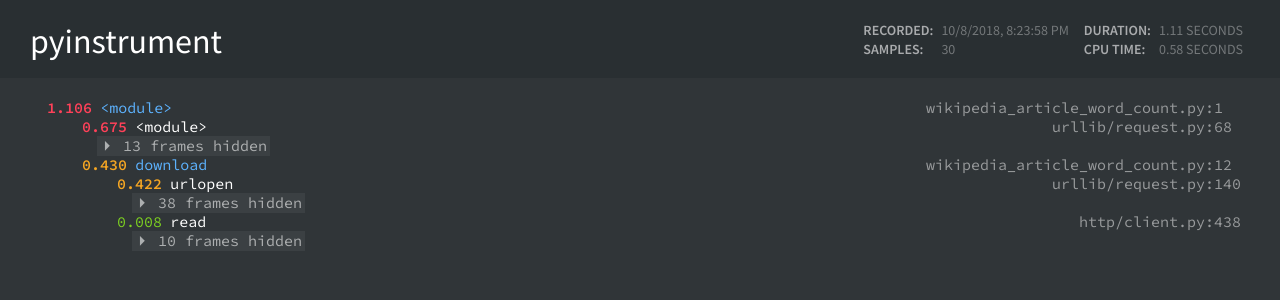
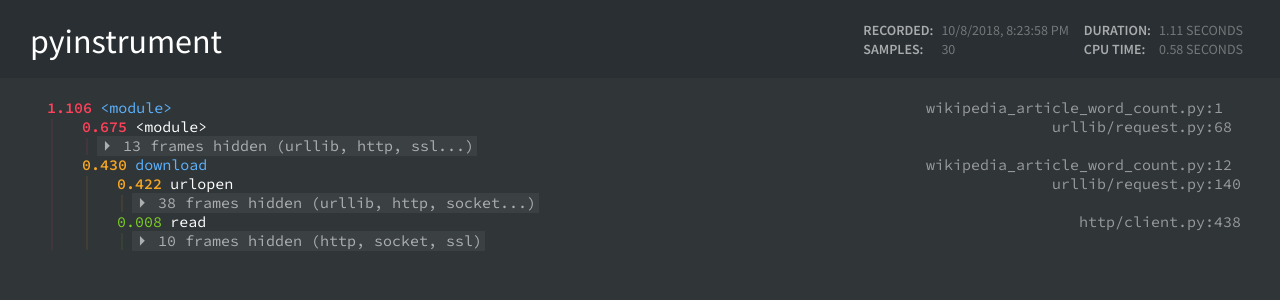
Before and after one commit to joerick/pyinstrument, a Vue app in the folder html_renderer/: page / in a window 1280 px wide. Shown: the top 300 px of the page. Built offline with nearby package versions, Linux system fonts and the light colour scheme.

Commit message:
Frame group button shows libraries, and some visual improvements

```diff
--- a/html_renderer/src/Frame.vue
+++ b/html_renderer/src/Frame.vue
@@ -6,7 +6,7 @@
 
       <div class="frame-description" v-if="isVisible"
            :style="{paddingLeft: `${indent*35}px`}"
-           @click="childrenVisible = !childrenVisible">
+           @click.prevent.stop="childrenVisible = !childrenVisible">
         <div class="frame-triangle"
              :class="{rotate: childrenVisible}"
              :style="{visibility: frame.children.length > 0 ? 'visible': 'hidden'}">
@@ -17,6 +17,7 @@
           {{formattedTime}}
         </div>
         <div class="name">{{frame.function}}</div>
+        <div class="spacer" style="flex: 1"></div>
         <div class="code-position">
           {{codePosition}}
         </div>
@@ -31,6 +32,7 @@
             <svg width="6" height="10" xmlns="http://www.w3.org/2000/svg"><path d="M.937-.016L5.793 4.84.937 9.696z" fill="#FFF" fill-rule="evenodd" fill-opacity=".582"/></svg>
           </div>
           {{frame.group.frames.length}} frames hidden
+          ({{groupLibrarySummary}})
         </div>
       </div>
 
@@ -42,13 +44,12 @@
              :frame="child"
              :indent="indent + (isVisible ? 1 : 0)" />
     </div>
-    <div class="visual-guide" :style="{left: `${indent*35 + 6}px`,
+    <div class="visual-guide" :style="{left: `${indent*35 + 21}px`,
                                        backgroundColor: timeStyle.color}"></div>
   </div>
 </template>
 
 <script>
-import Group from './Group.vue';
 import appState from './appState';
 
 export default {
@@ -95,6 +96,17 @@ export default {
         maximumFractionDigits: 3,
       })
     },
+    groupLibrarySummary() {
+      if (!this.frame.group) {
+        return
+      }
+      const libraries = this.frame.group.libraries;
+      if (libraries.length < 4) {
+        return libraries.join(', ')
+      } else {
+        return `${libraries[0]}, ${libraries[1]}, ${libraries[2]}...`;
+      }
+    },
     timeStyle() {
       let color = undefined;
       let fontWeight = undefined;
@@ -116,9 +128,6 @@ export default {
       return {color, fontWeight}
     },
   },
-  components: {
-    Group
-  }
 }
 </script>
 
@@ -128,6 +137,7 @@ export default {
   font-size: 15px;
   z-index: 0;
   position: relative;
+  user-select: none;
 }
 .group-header {
   margin-left: 35px;
@@ -179,9 +189,6 @@ export default {
   background-color: #354759;
   opacity: 0.5;
 }
-.application-code > * > * > .name {
-  color: rgba(93, 179, 255, 1.0);
-}
 .frame-triangle {
   padding-right: 3px;
   opacity: 0.0;
@@ -189,15 +196,22 @@ export default {
 .frame-description:hover .frame-triangle {
   opacity: 1.0;
 }
+.name {
+  user-select: text;
+}
+.application-code > * > * > .name {
+  color: rgba(93, 179, 255, 1.0);
+}
 .time {
   margin-right: 0.55em;
   color: rgba(184, 233, 134, 0.52);
+  user-select: text;
 }
 .code-position {
   color: rgba(255, 255, 255, 0.5);
-  flex: 1;
   text-align: right;
   margin-left: 1em;
+  user-select: text;
 }
 </style>
 
@@ -209,7 +223,7 @@ export default {
   width: 2px;
   background-color: white;
   position: absolute;
-  opacity: 0.0;
+  opacity: 0.08;
 }
 .indent:hover ~ .visual-guide {
   opacity: 0.4;
--- a/html_renderer/src/model/Group.js
+++ b/html_renderer/src/model/Group.js
@@ -10,7 +10,7 @@ export default class Group {
     this.frames.push(frame);
   }
 
-  exitFrames() {
+  get exitFrames() {
     // exit frames are frames inside this group that have children outside the group.
     const exitFrames = []
 
@@ -30,4 +30,17 @@ export default class Group {
 
     return exitFrames;
   }
+
+  get libraries() {
+    const libraries = [];
+
+    for (const frame of this.frames) {
+      const library = /^[^\\/.]*/.exec(frame.filePathShort)[0]
+      if (!libraries.includes(library)) {
+        libraries.push(library);
+      }
+    }
+
+    return libraries;
+  }
 }
```
